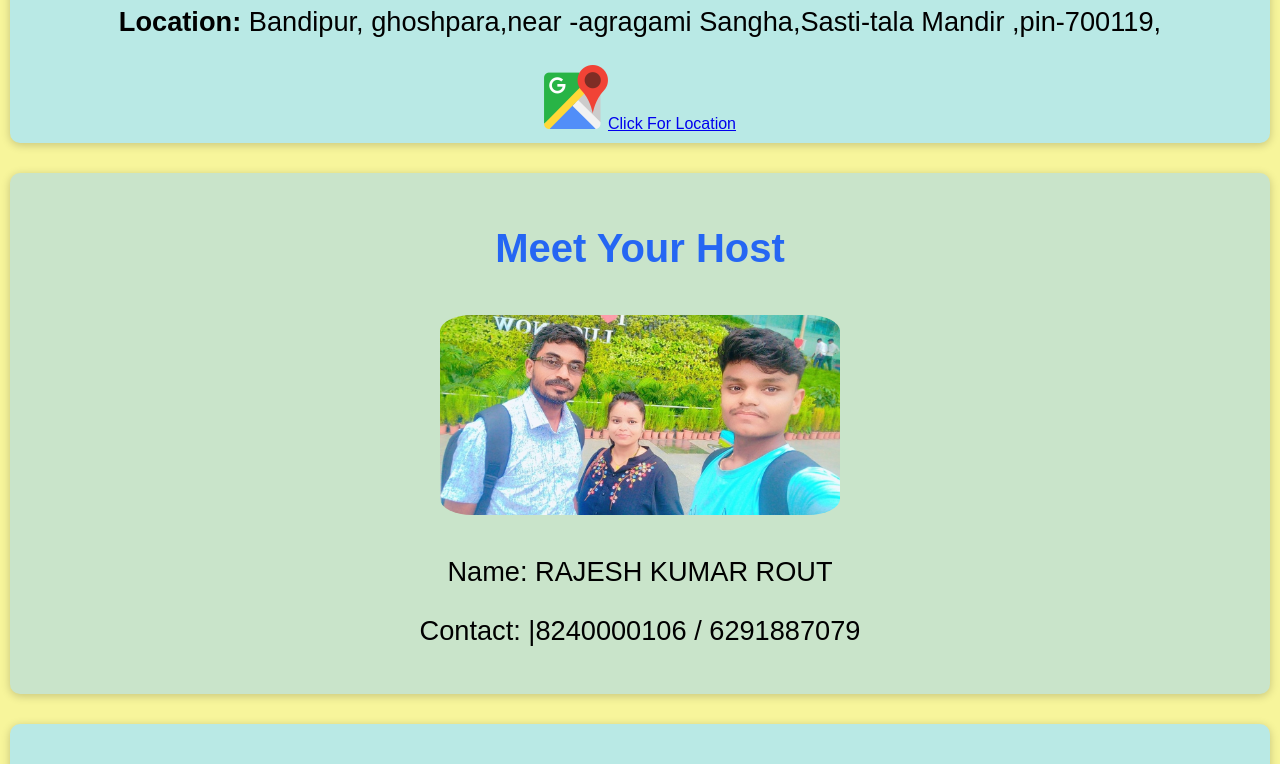
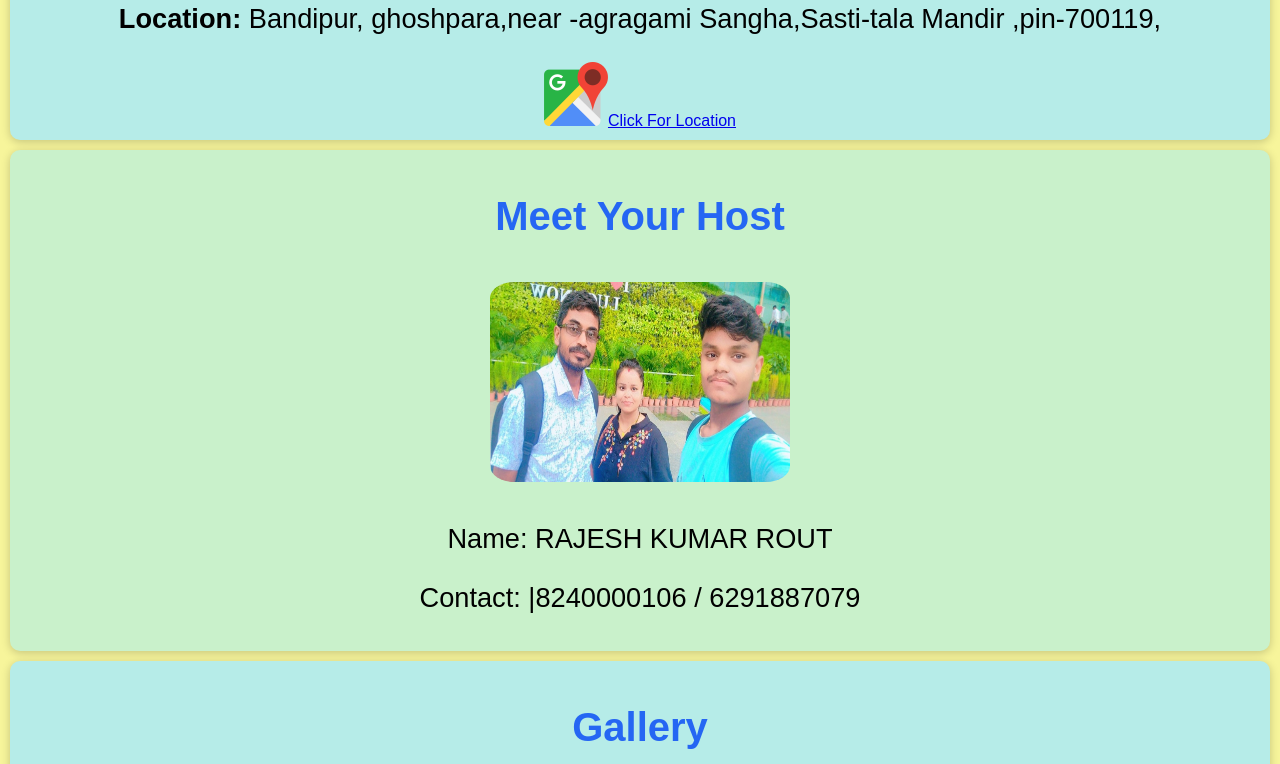
Before and after one commit to omrout07/HOUSE-WARMING-INVITAION, a plain HTML site: page index.html in a window 1280 px wide. Shown: the part 745-1509 px from the top of the page. Drawn offline with Linux system fonts and the light colour scheme.

Commit message:
Add files via upload

```diff
--- a/style.css
+++ b/style.css
@@ -203,22 +203,22 @@ section {
     text-align: center;
     text-decoration: wavy;
     padding: 10px;
-    margin: 30px 0;
-    background-color: rgb(185, 233, 229);
+    margin: 10px 0;
+    background-color: rgb(182, 236, 232);
     border-radius: 10px;
     box-shadow: 0 2px 10px rgba(0, 0, 0, 0.2);
 }
 
 #host-info {
-    background-color: #C9E4CA;
-    padding: 20px;
+    background-color: #c9f1cb;
+    padding: 10px;
     text-align: center;
    }
    #host-info img {
-    width: 400px;
+    width: 300px;
     height: 200px;
     border-radius: 8%;
-    margin: 10px;
+    margin:  10px;
   }
   #event-details {
     background-color: #8BC34A;
```
